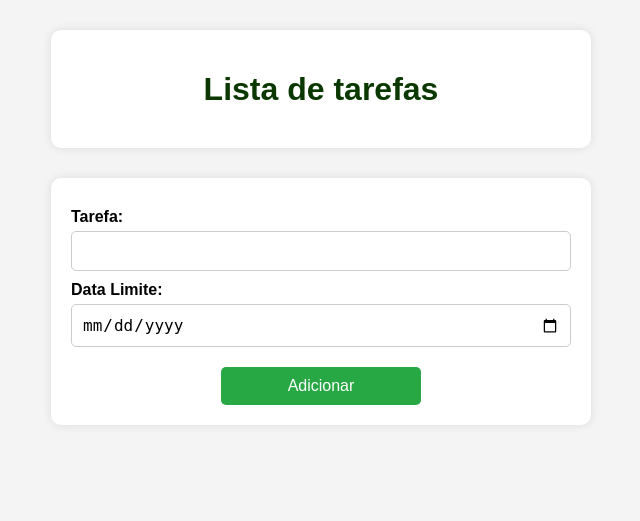
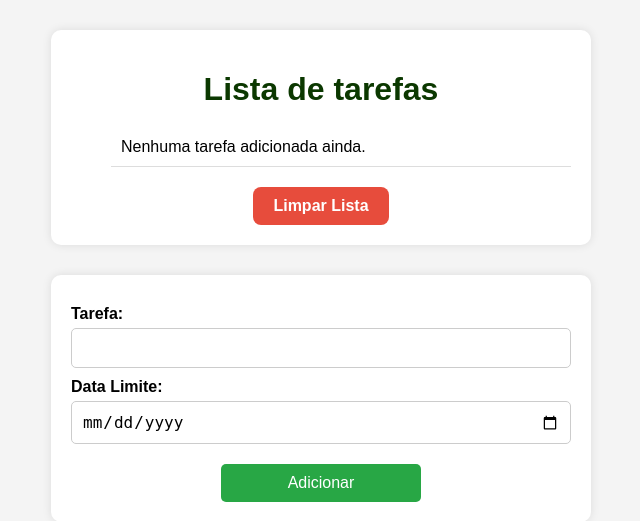
Before and after one commit to AlineMomm/dsw_senai_2025, a Flask app: page / in a window 1280 px wide. Shown: the top 521 px of the page, without its empty margins (319-959 px from the left). Run offline with Flask 3, Linux system fonts and the light colour scheme.

Commit message:
Finalizando desafio 3

```diff
--- a/Semana_3/desafio_semana_3/desafio_3.txt
+++ b/Semana_3/desafio_semana_3/desafio_3.txt
@@ -20,4 +20,9 @@ Ideias de melhorias:
 - Botao de excluir ao lado do item da lista
 - Botão de limpar lista
 - Filtrar ordem da lista pela data limite (importância)
+<<<<<<< Updated upstream
     - if data anterior > nova data = adicionar ao final da lista
+=======
+    - if data anterior <= nova data = adicionar ao final da lista
+- (FEITO) transformar data para DIA-MÊS-ANO
+>>>>>>> Stashed changes
--- a/Semana_3/desafio_semana_3/lista_tarefas/app.py
+++ b/Semana_3/desafio_semana_3/lista_tarefas/app.py
@@ -1,25 +1,42 @@
 from flask import Flask, render_template, request, redirect, url_for
-
+from datetime import datetime
 app = Flask(__name__)
 
 # Lista de tarefas
 tarefas = []
 
+# Página inicial
 @app.route('/', methods=['GET', 'POST'])
 def index():
     if request.method == 'POST':
         tarefa = request.form.get('tarefa')
         data_limite = request.form.get("data_limite")
         if tarefa and data_limite:
-            tarefas.append((tarefa, data_limite)) # tupla (0,1)
-        return redirect(url_for('sucesso', tarefa=tarefa, data_limite=data_limite))
+            #Formatar data para formato brasileiro
+            data_formatada = datetime.strptime(data_limite, "%Y-%m-%d").strftime("%d/%m/%Y")
+            tarefas.append((tarefa, data_formatada))
+        return redirect(url_for('sucesso', tarefa=tarefa, data_limite=data_formatada))
     return render_template('index.html', tarefas=tarefas)
 
+# Página desucesso
 @app.route('/sucesso')
 def sucesso():
     tarefa = request.args.get('tarefa')
     data_limite = request.args.get('data_limite')
     return render_template('sucesso.html', tarefa=tarefa, data_limite=data_limite)
 
+# Limpar
+@app.route("/limpar", methods=["POST"])
+def limpar():
+    tarefas.clear()
+    return redirect(url_for("index"))
+
+@app.route("/excluir/<int:indice>", methods=["POST"])
+def excluir(indice):
+    if 0 <= indice < len(tarefas):
+        tarefas.pop(indice)
+    return redirect(url_for("index"))
+
+
 if __name__ == '__main__':
     app.run(debug=True)
--- a/Semana_3/desafio_semana_3/lista_tarefas/static/style.css
+++ b/Semana_3/desafio_semana_3/lista_tarefas/static/style.css
@@ -69,14 +69,57 @@ h1 {
     border-radius: 5px;
     font-size: 16px;
     cursor: pointer;
-    margin: 20px auto 0 auto; /* centraliza */
+    margin: 20px auto 0 auto;
     display: block;
+    /*display: block + margin: 20px auto 0 auto = CENTRALIZA*/
     transition: background-color 0.3s;
 }
 
 .adicionar_tarefa button:hover {
     background-color: #218838;
 }
+
+
+/* Botão Limpar lista */
+.limpar_lista button {
+    background-color: #e74c3c;
+    color: white;
+    border: none;
+    padding: 10px 20px;
+    font-size: 16px;
+    font-weight: bold;
+    border-radius: 8px;
+    cursor: pointer;
+    transition: background-color 0.3s ease, transform 0.2s ease;
+    margin: 20px auto 0 auto;
+    display: block;
+}
+
+.limpar_lista button:hover {
+    background-color: #c0392b;
+}
+
+.limpar_lista button:active {
+    transform: scale(0.98);
+}
+
+/*Botão de excluir item*/
+.btn-excluir {
+    background-color: red;
+    color: white;
+    border: none;
+    padding: 2px 6px;
+    font-size: 12px;
+    border-radius: 50px;
+    cursor: pointer;
+    float: right;
+    margin-left: 10px;
+}
+
+.btn-excluir:hover {
+    background-color: darkred;
+}
+
 
 /* Sucesso */
 .nova_tarefa h1 {
--- a/Semana_3/desafio_semana_3/lista_tarefas/templates/index.html
+++ b/Semana_3/desafio_semana_3/lista_tarefas/templates/index.html
@@ -11,10 +11,29 @@
     <h1><strong>Lista de tarefas</strong></h1>
     <ol>
         {% for tarefa in tarefas %}
-            <li>{{ tarefa[0] }} - {{ tarefa[1] }}</li>
+
+            <li>
+                {{ tarefa[0] }} - {{ tarefa[1] }}
+                <form method="POST" action="{{ url_for('excluir', indice=loop.index0) }}" style="display:inline;">
+                    <button type="submit" class="btn-excluir">X</button>
+                </form>
+            </li>
+
         {% endfor %}
+
+        {% if not tarefas %}
+            <li style="list-style: none;">Nenhuma tarefa adicionada ainda.</li>
+        {% endif %}
     </ol>
+
+    <div class= limpar_lista>
+        <form method="POST" action="{{ url_for('limpar') }}">
+            <button type="submit">Limpar Lista</button>
+        </form>
+    </div>
+
 </div>
+
 <div class="adicionar_tarefa">
     <form method="POST">
         <label for="tarefa">Tarefa:</label>
@@ -26,6 +45,5 @@
         <button type="submit">Adicionar</button>
     </form>
 </div>
-
 </body>
 </html>
```
